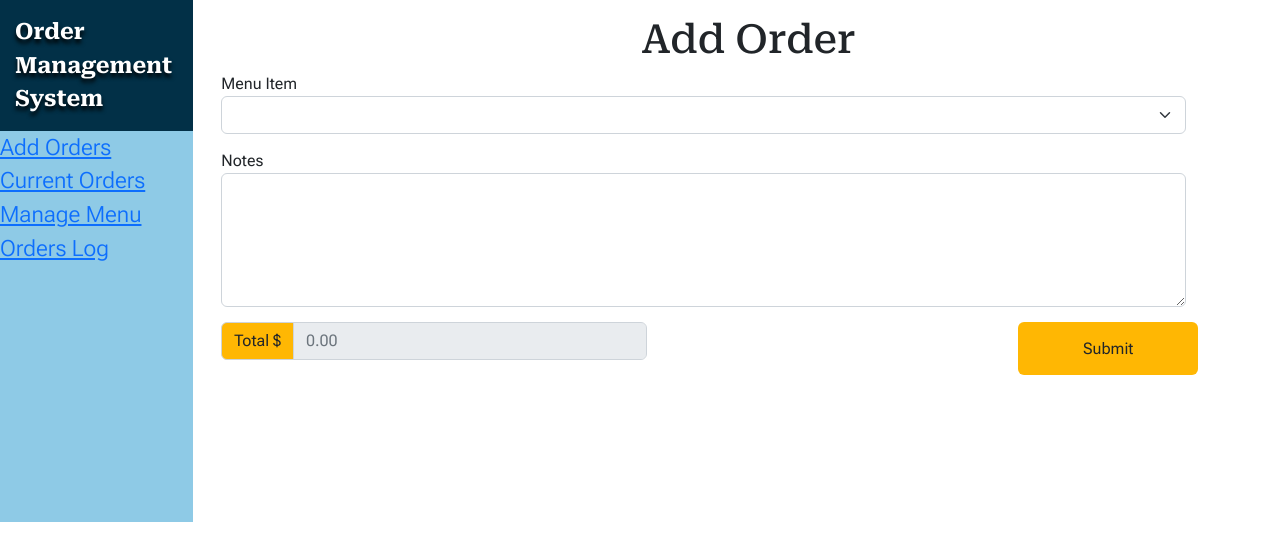
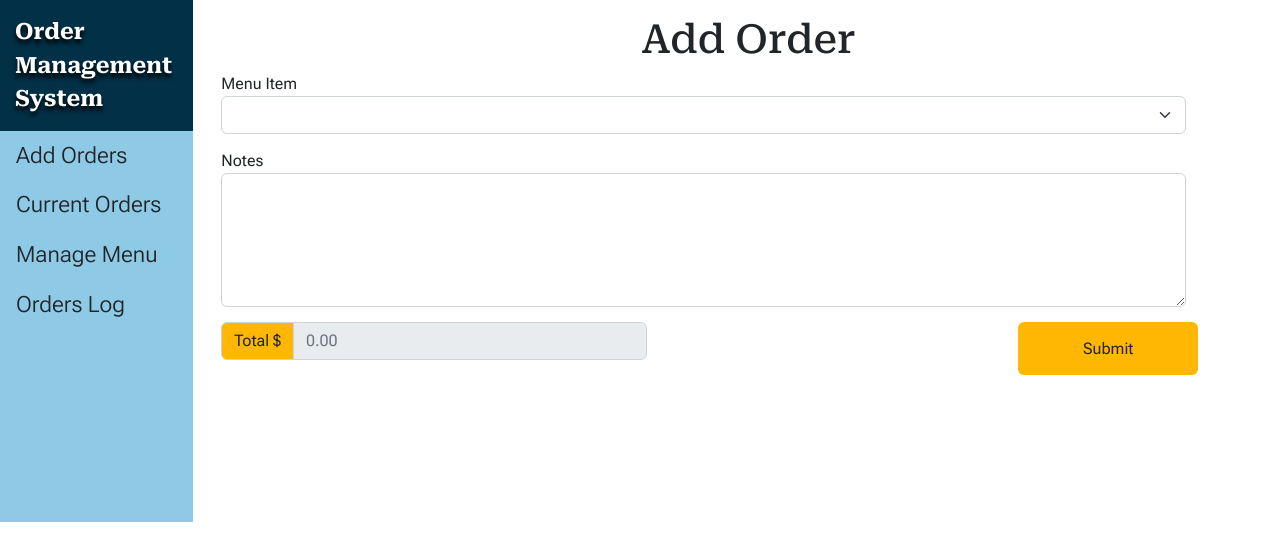
Before and after one commit to breannar888/p2-OMS, a React (Create React App) app in the folder p2-react-frontend/: page / in a window 1280 px wide. Shown: the top 560 px of the page. Built offline with nearby package versions, Linux system fonts and the light colour scheme; no server answers.

Commit message:
Update App.jsx
Added back class names on <NavLink> components

```diff
--- a/p2-react-frontend/src/App.jsx
+++ b/p2-react-frontend/src/App.jsx
@@ -15,10 +15,10 @@ function App() {
       <OrderProvider>
         <BrowserRouter>
           <NavSidebar>
-            <NavLink to="/add"> Add Orders</NavLink>
-            <NavLink to="/current"> Current Orders</NavLink>
-            <NavLink to="/menu"> Manage Menu</NavLink>
-            <NavLink to="/log"> Orders Log</NavLink>
+            <NavLink to="/add" className="nav-link link-dark"> Add Orders</NavLink>
+            <NavLink to="/current" className="nav-link link-dark"> Current Orders</NavLink>
+            <NavLink to="/menu" className="nav-link link-dark"> Manage Menu</NavLink>
+            <NavLink to="/log" className="nav-link link-dark"> Orders Log</NavLink>
           </NavSidebar>
           <Routes>
             <Route path="/" element={<AddForm />}></Route>
```
